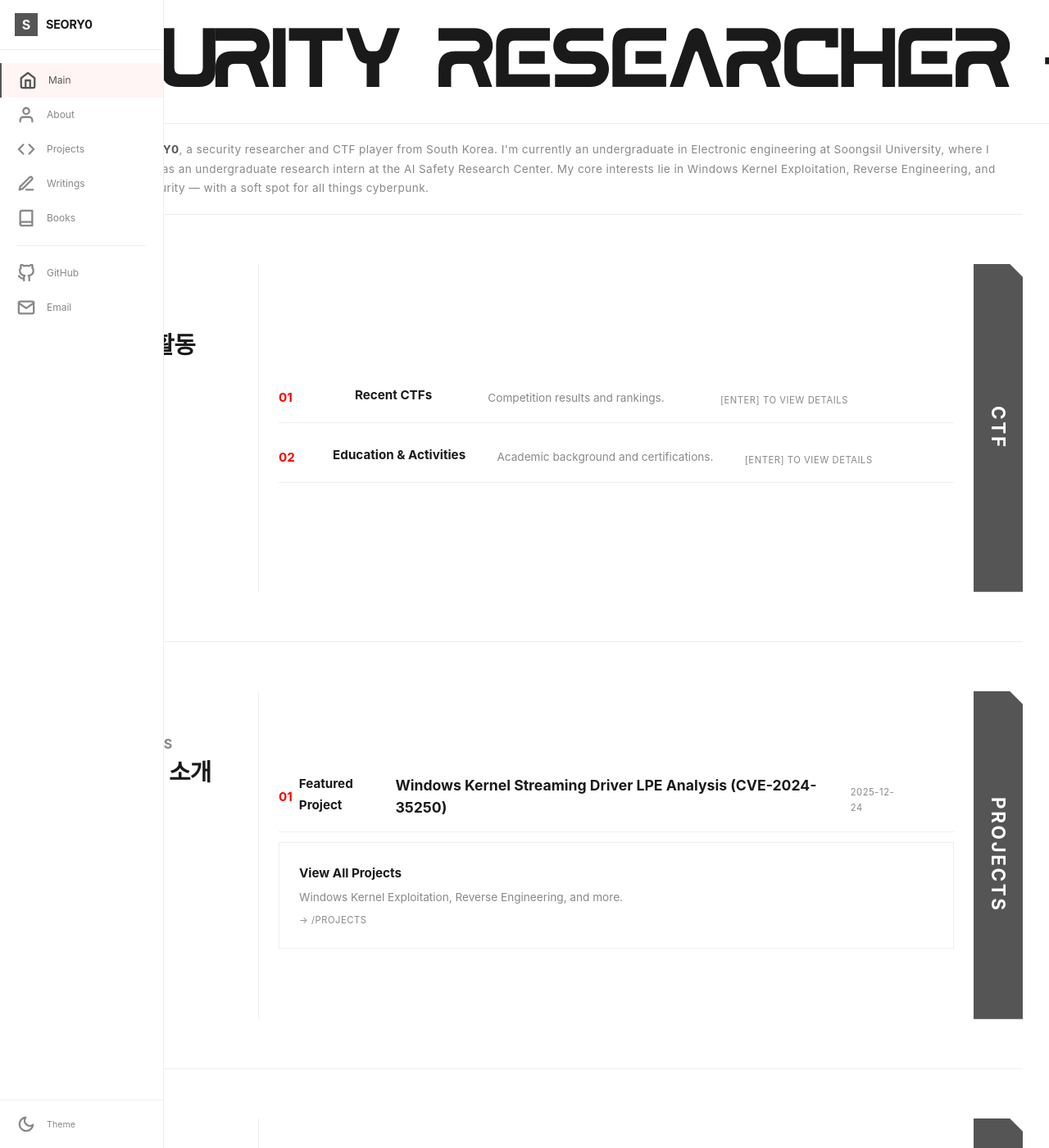
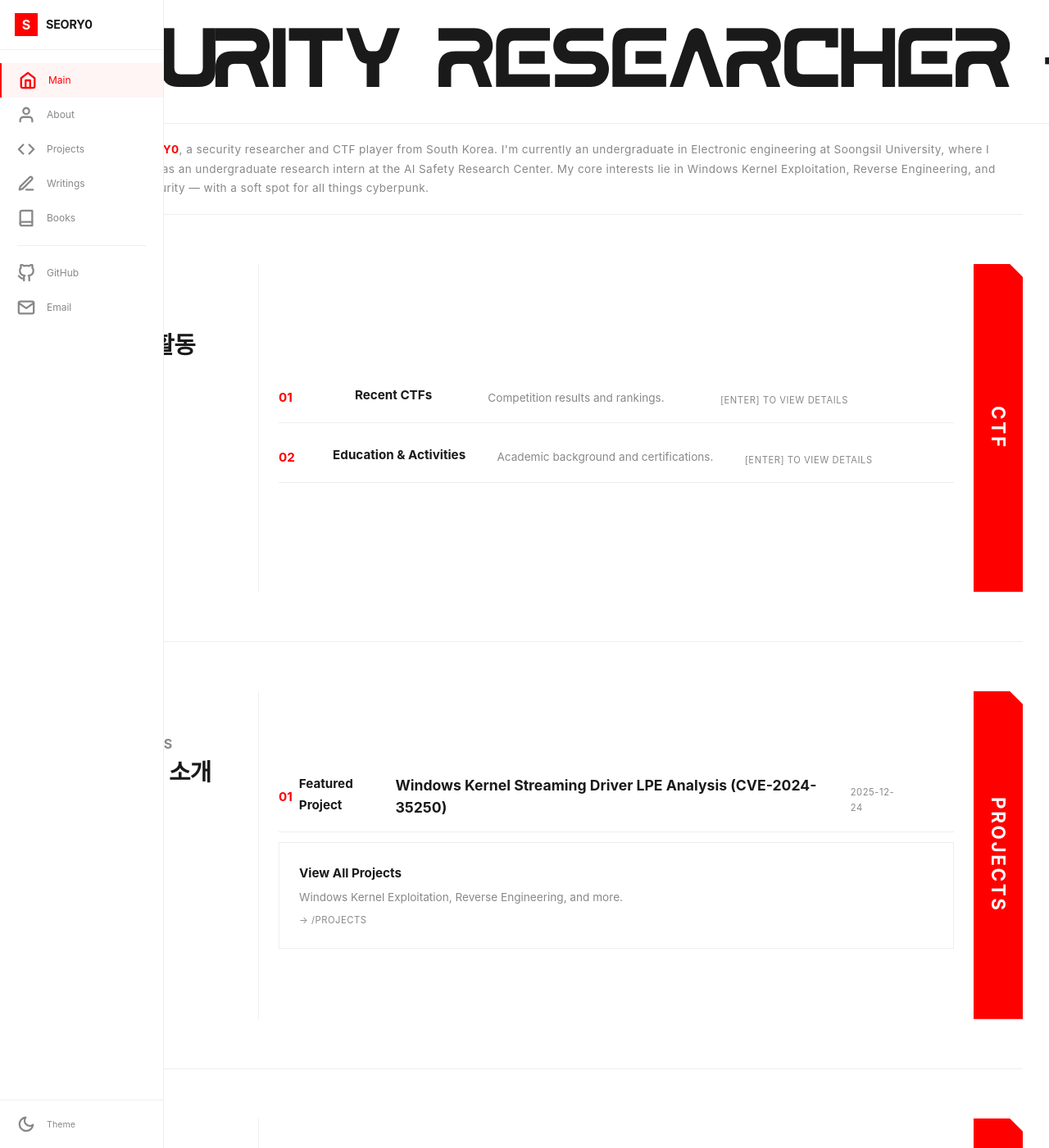
Before and after one commit to SEORY0/SEORY0.github.io, a Jekyll site: the page built from index.html, in a window 1280 px wide and 1400 px high. Shown: the whole window at 82% size. Built offline with Jekyll 4.4.1, drawn with Linux system fonts in a browser that asks for light colours; some web fonts are replaced.

Commit message:
revert: 액센트 컬러를 원래 빨간색(#ff0000)으로 복원
Co-Authored-By: Claude Opus 4.6 (1M context) <noreply@anthropic.com>

```diff
--- a/_sass/_variables.scss
+++ b/_sass/_variables.scss
@@ -19,7 +19,7 @@
   --bg-subtle: #fafafa;
   --text: #1a1a1a;
   --text-muted: #888888;
-  --accent: #555555;
+  --accent: #ff0000;
   --border: #eeeeee;
   --border-dark: #dddddd;
   --code-bg: #fafafa;
@@ -47,7 +47,7 @@
   --bg-subtle: #151515;
   --text: #e0e0e0;
   --text-muted: #888888;
-  --accent: #999999;
+  --accent: #ff0000;
   --border: #2a2a2a;
   --border-dark: #3a3a3a;
   --code-bg: #111111;
```
